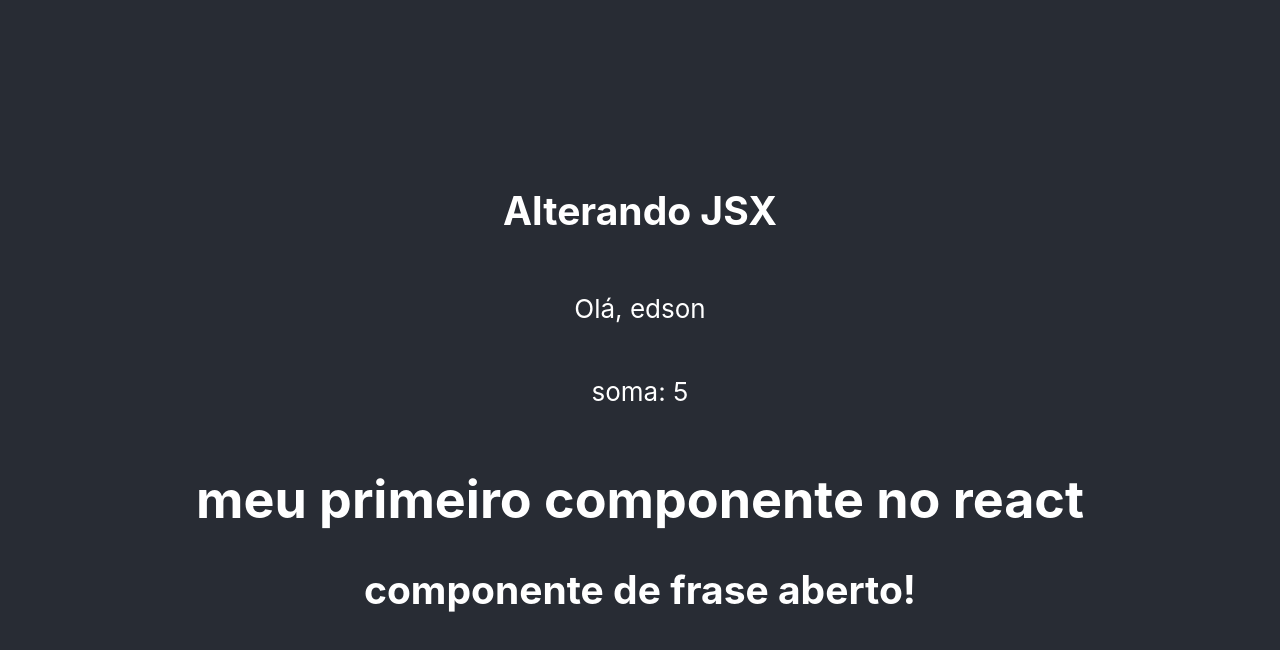
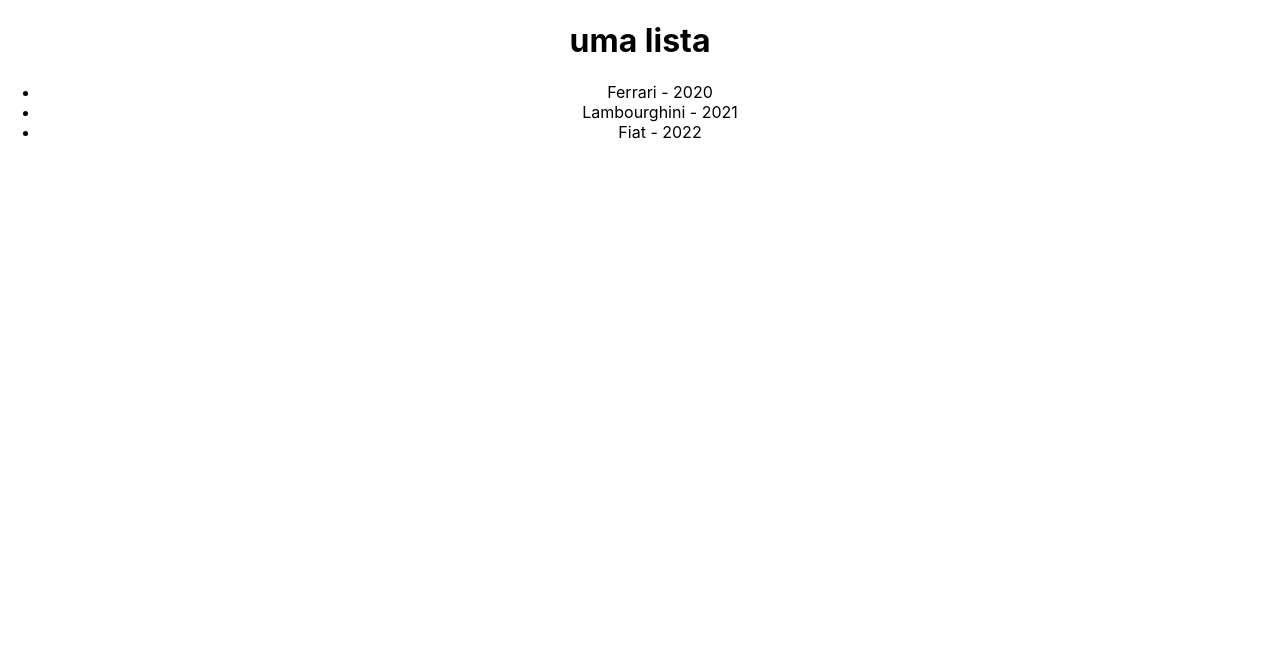
Before and after one commit to edsonmendz/Aprendendo-React-com-Matheus-Battisti, a React (Create React App) app: page / in a window 1280 px wide. Shown: the top 650 px of the page. Built offline with nearby package versions, Linux system fonts and the light colour scheme.

Commit message:
INdo para eventos

```diff
--- a/src/App.jsx
+++ b/src/App.jsx
@@ -1,5 +1,9 @@
 import './App.css';
-import HelloWorld from './componentes/HelloWorld'
+import HelloWorld from './componentes/HelloWorld';
+import SayMyName from './componentes/SayMyName';
+import Pessoa from './componentes/Pessoa';
+import Frase from './componentes/Frase';
+import List from './componentes/List';
 
 function App() {
 
@@ -12,12 +16,7 @@ function App() {
 
   return (
     <div className="App">
-      <header className="App-header">
-        <h2>Alterando JSX</h2>
-        <p>Olá, {name}</p>
-        <p>soma: {sum( 2, 3)}</p>
-        <HelloWorld />
-      </header>
+      <List />
     </div>
   );
 }
--- a/src/componentes/Frase.jsx
+++ b/src/componentes/Frase.jsx
@@ -1,6 +1,8 @@
+import styles from './Frase.module.css'
+
 function Frase () {
     return (
-        <div>
+        <div className={styles.fraseContainer}>
             <h2>componente de frase aberto!</h2>
         </div>
     )
--- /dev/null
+++ b/src/componentes/Frase.module.css
@@ -0,0 +1,10 @@
+.fraseContainer {
+    background-color: #333;
+    border: 1px solid #111;
+}
+
+.fraseContent {
+    color: #fff;
+    background-color: #333;
+    margin: 0px;
+}
--- /dev/null
+++ b/src/componentes/Item.jsx
@@ -0,0 +1,17 @@
+import React from 'react';
+import PropTypes from 'prop-types';
+
+function Item({marca, ano_lancamento}) {
+    return (
+        <>
+            <li >{marca} - {ano_lancamento}</li>
+        </>
+    )
+}
+
+Item.propTypes = {
+    marca: PropTypes.string,
+    ano_lancamento: PropTypes.number
+}
+
+export default Item
--- /dev/null
+++ b/src/componentes/List.jsx
@@ -0,0 +1,16 @@
+import Item from "./Item"
+
+function List() {
+    return (
+        <>
+            <h1>uma lista</h1>
+            <ul>
+                <Item marca='Ferrari' ano_lancamento={2020} />
+                <Item marca='Lambourghini' ano_lancamento={2021} />
+                <Item marca='Fiat' ano_lancamento={2022} />
+            </ul>
+        </>
+    )
+}
+
+export default List
--- /dev/null
+++ b/src/componentes/Pessoa.jsx
@@ -0,0 +1,11 @@
+function Pessoa(props) {
+    return (
+        <div>
+            <img src={props.foto} />
+            <h2>Nome: {props.nome}</h2>
+            <p>Idade: {props.idade}</p>
+            <p>Profissão: {props.profissao}</p>
+        </div>
+    )
+}
+export default Pessoa
--- /dev/null
+++ b/src/componentes/SayMyName.jsx
@@ -0,0 +1,9 @@
+function SayMyName(props) {
+    return (
+        <div>
+            <p>fala aí, {props.nome}, suave?</p>
+        </div>
+    )
+}
+
+export default SayMyName
```
